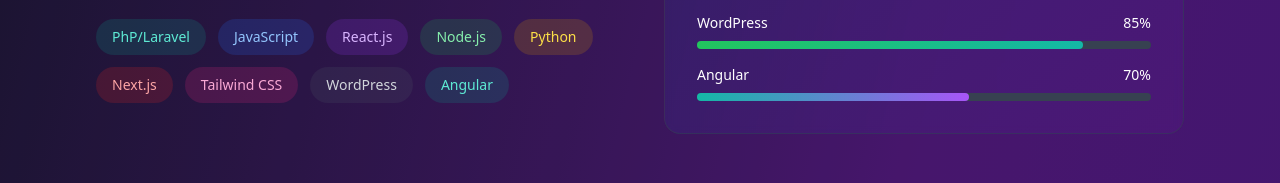
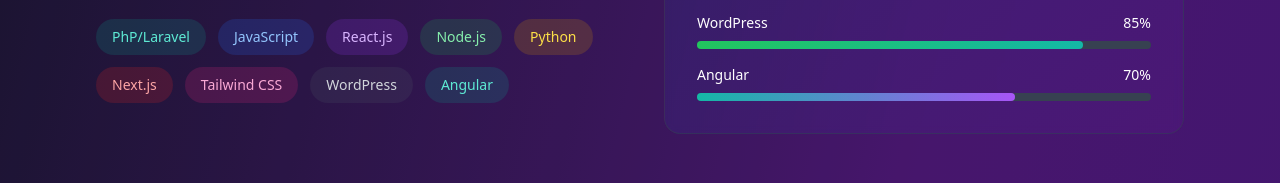
Before and after one commit to WanAlif/Portfolio, a plain HTML site: page index.html in a window 1280 px wide. Shown: the part 1336-1519 px from the top of the page. Drawn offline with nearby package versions, Linux system fonts and the light colour scheme.

Commit message:
Another skill updates

```diff
--- a/index.html
+++ b/index.html
@@ -194,7 +194,7 @@
                                     <span class="text-sm">70%</span>
                                 </div>
                                 <div class="w-full bg-gray-700 rounded-full h-2">
-                                    <div class="bg-gradient-to-r from-teal-500 to-purple-500 h-2 rounded-full" style="width: 60%"></div>
+                                    <div class="bg-gradient-to-r from-teal-500 to-purple-500 h-2 rounded-full" style="width: 70%"></div>
                                 </div>
                         </div>
                     </div>
```
